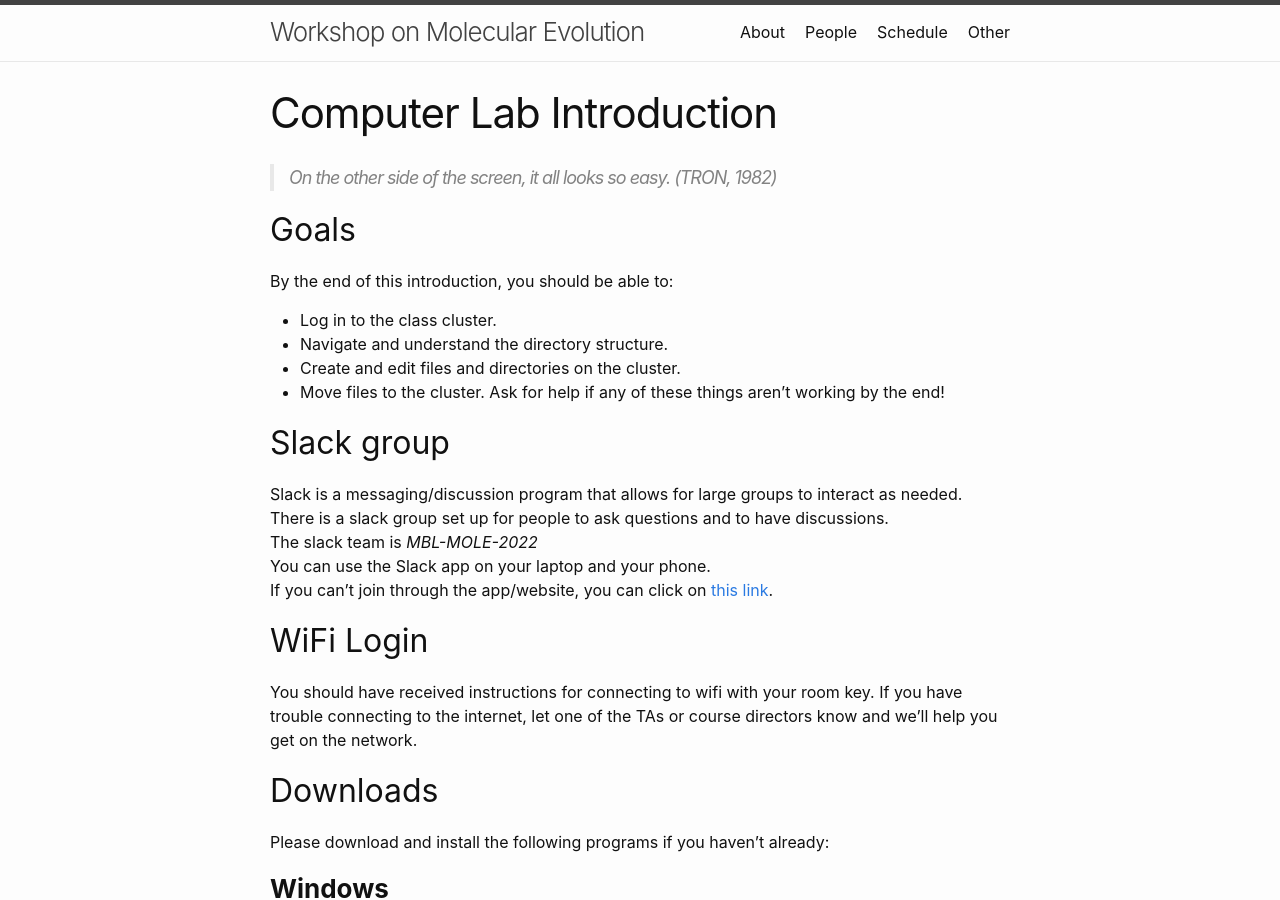
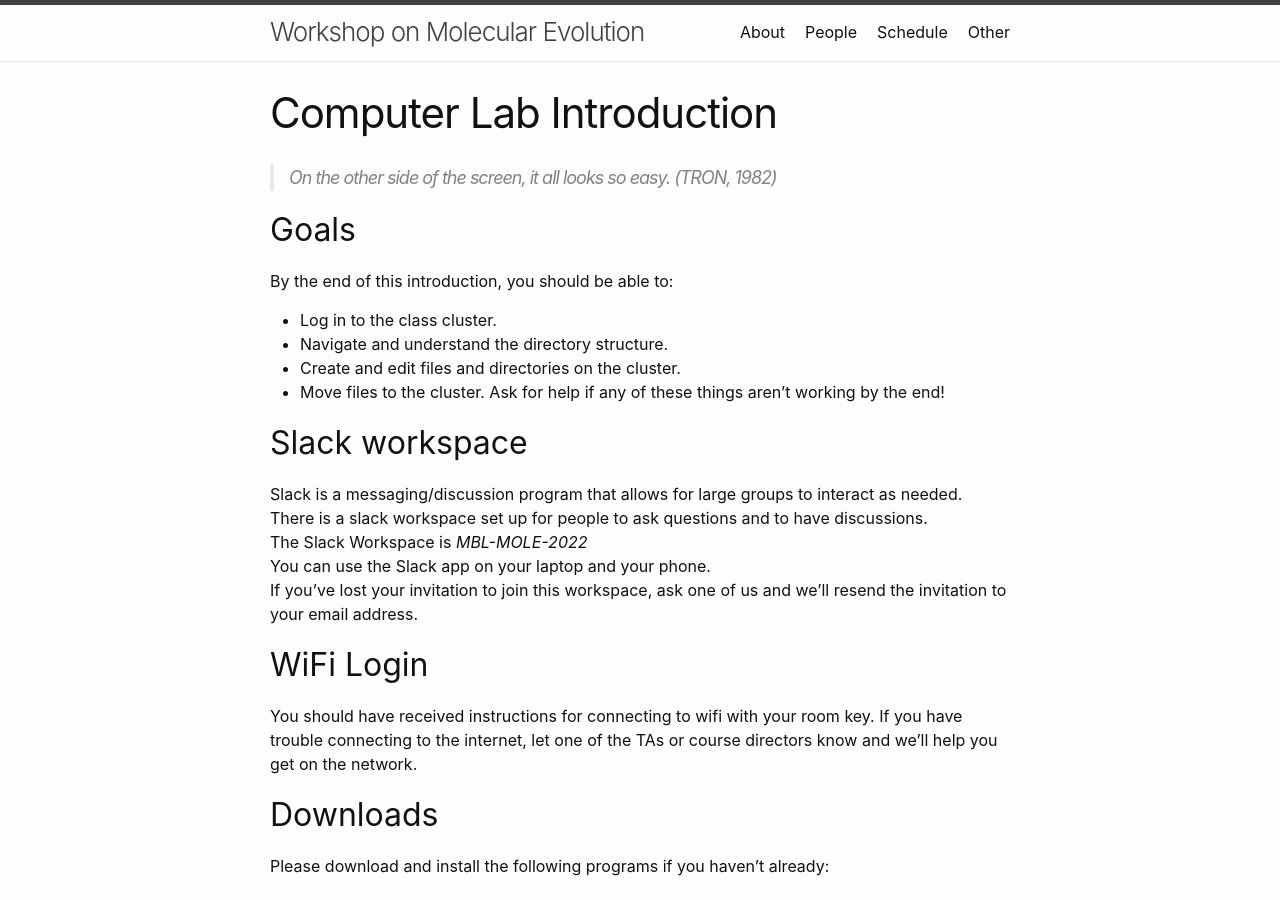
Before and after one commit to molevolworkshop/molevolworkshop.github.io, a Jekyll site: the page built from software/computer-lab-intro.md, in a window 1280 px wide and 900 px high. Built offline with Jekyll 4.4.1, drawn with Linux system fonts in a browser that asks for light colours.

Commit message:
removing slack invite

```diff
--- a/software/computer-lab-intro.md
+++ b/software/computer-lab-intro.md
@@ -15,23 +15,17 @@ By the end of this introduction, you should be able to:
 * Move files to the cluster.
 Ask for help if any of these things aren't working by the end!
 
-## Slack group
+## Slack workspace
 
 Slack is a messaging/discussion program that allows for large groups to interact as needed.<br/>
-There is a slack group set up for people to ask questions and to have discussions.<br/>
-The slack team is _MBL-MOLE-2022_<br/>
+There is a slack workspace set up for people to ask questions and to have discussions.<br/>
+The Slack Workspace is _MBL-MOLE-2022_<br/>
 You can use the Slack app on your laptop and your phone. <br/>
-If you can't join through the app/website, you can click on
-[this link](https://join.slack.com/t/mbl-mole-2022/shared_invite/zt-16fu8gilw-qo48O6c4egQKCJ4tZJplDA).
+If you've lost your invitation to join this workspace, ask one of us and we'll resend the invitation to your email address.
 
 ## WiFi Login
 
 You should have received instructions for connecting to wifi with your room key. If you have trouble connecting to the internet, let one of the TAs or course directors know and we'll help you get on the network.
-
-{% comment %}
-Some people have been having trouble, if it isn't working find or email [George](mailto:george.tiley@gmail.com) or any TA,
-or ask on the Slack group.
-{% endcomment %}
 
 ## Downloads
 
```
